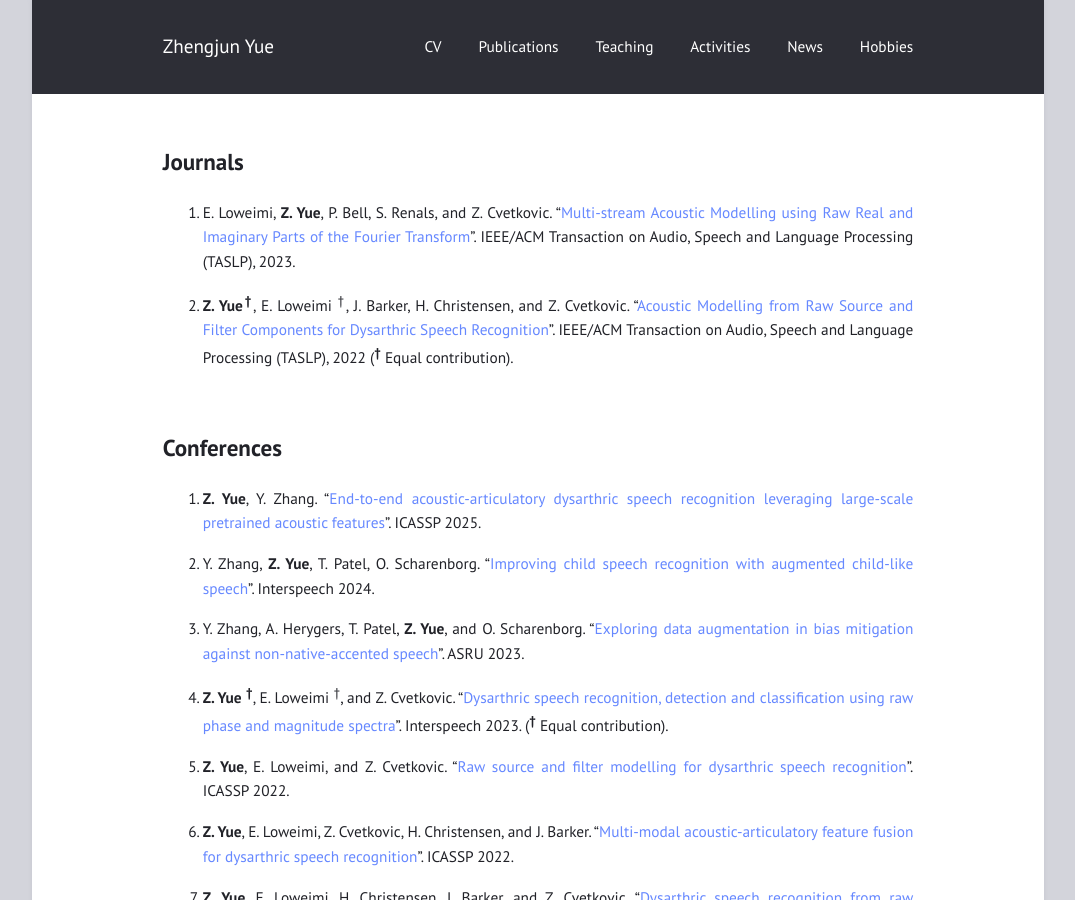
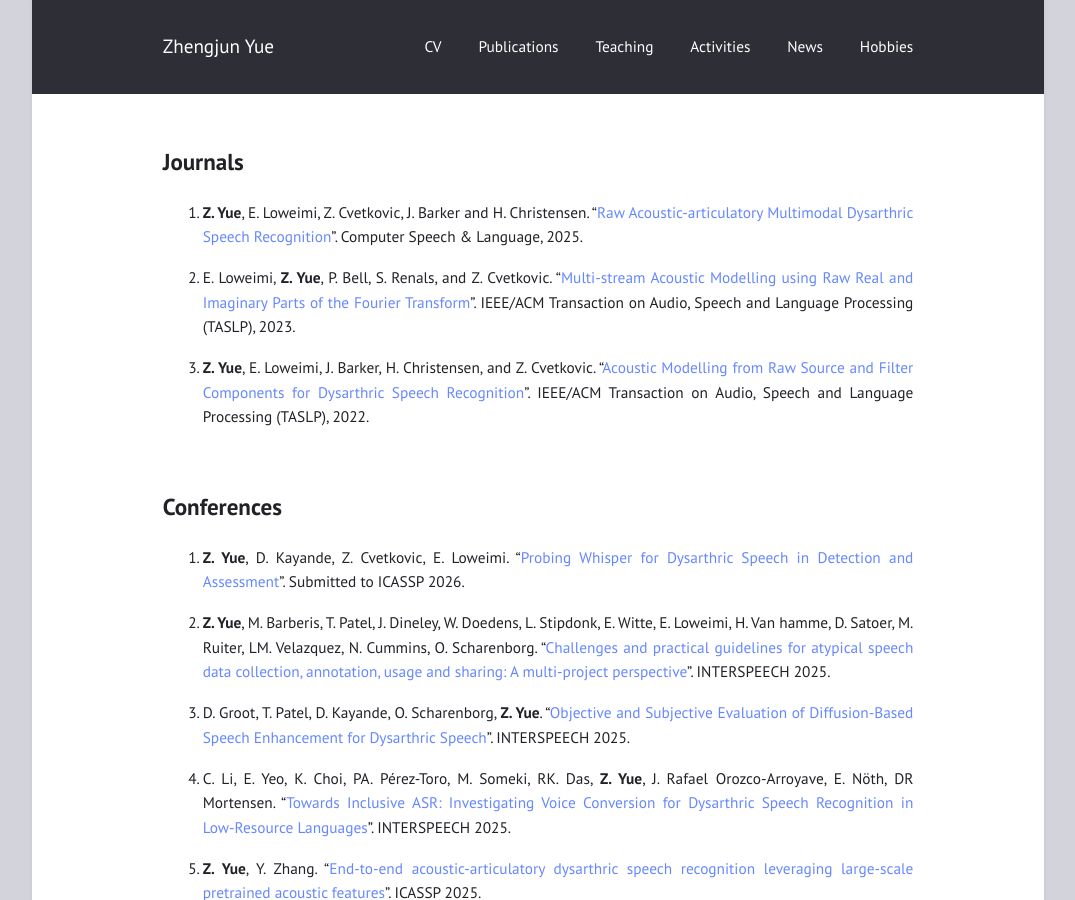
Before and after one commit to zhengjunyue/zhengjunyue.github.io, a Jekyll site: the page built from publications.md, in a window 1280 px wide and 900 px high. Shown: the whole window, without its empty margins (102-1177 px from the left). Built offline with Jekyll 4.4.1, drawn with Linux system fonts in a browser that asks for light colours.

Commit message:
Update publications.md

```diff
--- a/publications.md
+++ b/publications.md
@@ -6,42 +6,50 @@ title: ""
 
 
 ## Journals ##
+1. **Z. Yue**, E. Loweimi, Z. Cvetkovic, J. Barker and H. Christensen. “[Raw Acoustic-articulatory Multimodal Dysarthric Speech Recognition](https://doi.org/10.1016/j.csl.2025.101839)”. Computer Speech & Language, 2025.
 
-1. E. Loweimi, **Z. Yue**, P. Bell, S. Renals, and Z. Cvetkovic. “[Multi-stream Acoustic
+2. E. Loweimi, **Z. Yue**, P. Bell, S. Renals, and Z. Cvetkovic. “[Multi-stream Acoustic
 Modelling using Raw Real and Imaginary Parts of the Fourier Transform](https://ieeexplore.ieee.org/abstract/document/10026604)”. IEEE/ACM
 Transaction on Audio, Speech and Language Processing (TASLP), 2023.
 
-2. **Z. Yue<sup>&#8224;</sup>**, E. Loweimi <sup>&#8224;</sup>, J. Barker, H. Christensen, and Z. Cvetkovic. “[Acoustic
+3. **Z. Yue**, E. Loweimi, J. Barker, H. Christensen, and Z. Cvetkovic. “[Acoustic
 Modelling from Raw Source and Filter Components for Dysarthric Speech Recognition](https://ieeexplore.ieee.org/document/9900378)”.
-IEEE/ACM Transaction on Audio, Speech and Language Processing (TASLP), 2022
-(**<sup>&#8224;</sup>** Equal contribution).
+IEEE/ACM Transaction on Audio, Speech and Language Processing (TASLP), 2022.
 
 
 <br>
 
 ## Conferences ##
 
-1. **Z. Yue**, Y. Zhang. "[End-to-end acoustic-articulatory dysarthric speech recognition leveraging large-scale pretrained acoustic features](https://ieeexplore.ieee.org/abstract/document/10888412)". ICASSP 2025.
+1. **Z. Yue**, D. Kayande, Z. Cvetkovic, E. Loweimi. "[Probing Whisper for Dysarthric Speech in Detection and Assessment](https://arxiv.org/abs/2510.04219)". Submitted to ICASSP 2026.
 
-2. Y. Zhang, **Z. Yue**, T. Patel, O. Scharenborg. "[Improving child speech recognition with augmented child-like speech](https://arxiv.org/abs/2406.10284)". Interspeech 2024.
+2. **Z. Yue**, M. Barberis, T. Patel, J. Dineley, W. Doedens, L. Stipdonk, E. Witte, E. Loweimi, H. Van hamme, D. Satoer, M. Ruiter, LM. Velazquez, N. Cummins, O. Scharenborg. "[Challenges and practical guidelines for atypical speech data collection, annotation, usage and sharing: A multi-project perspective](https://kclpure.kcl.ac.uk/portal/en/publications/challenges-and-practical-guidelines-for-atypical-speech-data-coll)". INTERSPEECH 2025.
 
-3. Y. Zhang, A. Herygers, T. Patel, **Z. Yue**, and O. Scharenborg. "[Exploring data augmentation in bias mitigation against non-native-accented speech](https://ieeexplore.ieee.org/abstract/document/10389756)". ASRU 2023.
+3. D. Groot, T. Patel, D. Kayande, O. Scharenborg, **Z. Yue**. "[Objective and Subjective Evaluation of Diffusion-Based Speech Enhancement for Dysarthric Speech](https://arxiv.org/abs/2508.17980)". INTERSPEECH 2025.
 
-4. **Z. Yue <sup>&#8224;</sup>**, E. Loweimi <sup>&#8224;</sup>, and Z. Cvetkovic. "[Dysarthric speech recognition, detection and classification using raw phase and magnitude spectra](https://kclpure.kcl.ac.uk/portal/en/publications/dysarthric-speech-recognition-detection-and-classification-using-)". Interspeech 2023. (**<sup>&#8224;</sup>** Equal contribution).
+4. C. Li, E. Yeo, K. Choi, PA. Pérez-Toro, M. Someki, RK. Das, **Z. Yue**, J. Rafael Orozco-Arroyave, E. Nöth, DR Mortensen. "[Towards Inclusive ASR: Investigating Voice Conversion for Dysarthric Speech Recognition in Low-Resource Languages]([https://arxiv.org/abs/2508.17980](https://arxiv.org/abs/2505.14874))". INTERSPEECH 2025.
 
-5. **Z. Yue**, E. Loweimi, and Z. Cvetkovic. "[Raw source and filter modelling for dysarthric speech recognition](https://ieeexplore.ieee.org/document/9746553)". ICASSP 2022.
+5. **Z. Yue**, Y. Zhang. "[End-to-end acoustic-articulatory dysarthric speech recognition leveraging large-scale pretrained acoustic features](https://ieeexplore.ieee.org/abstract/document/10888412)". ICASSP 2025.
 
-6. **Z. Yue**, E. Loweimi, Z. Cvetkovic, H. Christensen, and J. Barker. "[Multi-modal acoustic-articulatory feature fusion for dysarthric speech recognition](https://ieeexplore.ieee.org/document/9746855)". ICASSP 2022.
+6. Y. Zhang, **Z. Yue**, T. Patel, O. Scharenborg. "[Improving child speech recognition with augmented child-like speech](https://arxiv.org/abs/2406.10284)". Interspeech 2024.
 
-7. **Z. Yue**, E. Loweimi, H. Christensen, J. Barker, and Z. Cvetkovic. "[Dysarthric speech recognition from raw waveform with parametric CNNs](https://www.isca-speech.org/archive/interspeech_2022/yue22_interspeech.html)". Interspeech 2022.
+7. Y. Zhang, A. Herygers, T. Patel, **Z. Yue**, and O. Scharenborg. "[Exploring data augmentation in bias mitigation against non-native-accented speech](https://ieeexplore.ieee.org/abstract/document/10389756)". ASRU 2023.
 
-8. **Z. Yue**, J. Barker, H. Christensen, C. McKean, E. Ashton, Y. Wren, S. Gadgil, and R. Bright. "[Parental spoken scaffolding and narrative skills in crowd-sourced storytelling samples of young children](https://eprints.whiterose.ac.uk/id/eprint/181592/)". Interspeech 2021.
+8. **Z. Yue <sup>&#8224;</sup>**, E. Loweimi <sup>&#8224;</sup>, and Z. Cvetkovic. "[Dysarthric speech recognition, detection and classification using raw phase and magnitude spectra](https://kclpure.kcl.ac.uk/portal/en/publications/dysarthric-speech-recognition-detection-and-classification-using-)". Interspeech 2023. (**<sup>&#8224;</sup>** Equal contribution).
 
-9. **Z. Yue**, H. Christensen, and J. Barker. "[Autoencoder bottleneck features with multi-task optimisation for improved continuous dysarthric speech recognition](https://eprints.whiterose.ac.uk/id/eprint/164230/)". Interspeech 2020.
+9. **Z. Yue**, E. Loweimi, and Z. Cvetkovic. "[Raw source and filter modelling for dysarthric speech recognition](https://ieeexplore.ieee.org/document/9746553)". ICASSP 2022.
 
-10. **Z. Yue**, F. Xiong, H. Christensen, and J. Barker. "[Exploring appropriate acoustic and language modelling choices for continuous dysarthric speech recognition](https://ieeexplore.ieee.org/abstract/document/9054343)". ICASSP 2020.
+10. **Z. Yue**, E. Loweimi, Z. Cvetkovic, H. Christensen, and J. Barker. "[Multi-modal acoustic-articulatory feature fusion for dysarthric speech recognition](https://ieeexplore.ieee.org/document/9746855)". ICASSP 2022.
 
-11. F. Xiong,  J. Barker, **Z. Yue**, and H. Christensen. "[Source domain data selection for improved transfer learning targeting dysarthric speech recognition](https://ieeexplore.ieee.org/abstract/document/9054694)". ICASSP 2020.
+11. **Z. Yue**, E. Loweimi, H. Christensen, J. Barker, and Z. Cvetkovic. "[Dysarthric speech recognition from raw waveform with parametric CNNs](https://www.isca-speech.org/archive/interspeech_2022/yue22_interspeech.html)". Interspeech 2022.
+
+12. **Z. Yue**, J. Barker, H. Christensen, C. McKean, E. Ashton, Y. Wren, S. Gadgil, and R. Bright. "[Parental spoken scaffolding and narrative skills in crowd-sourced storytelling samples of young children](https://eprints.whiterose.ac.uk/id/eprint/181592/)". Interspeech 2021.
+
+13. **Z. Yue**, H. Christensen, and J. Barker. "[Autoencoder bottleneck features with multi-task optimisation for improved continuous dysarthric speech recognition](https://eprints.whiterose.ac.uk/id/eprint/164230/)". Interspeech 2020.
+
+14. **Z. Yue**, F. Xiong, H. Christensen, and J. Barker. "[Exploring appropriate acoustic and language modelling choices for continuous dysarthric speech recognition](https://ieeexplore.ieee.org/abstract/document/9054343)". ICASSP 2020.
+
+15. F. Xiong,  J. Barker, **Z. Yue**, and H. Christensen. "[Source domain data selection for improved transfer learning targeting dysarthric speech recognition](https://ieeexplore.ieee.org/abstract/document/9054694)". ICASSP 2020.
 
 ## Thesis ##
 
```
